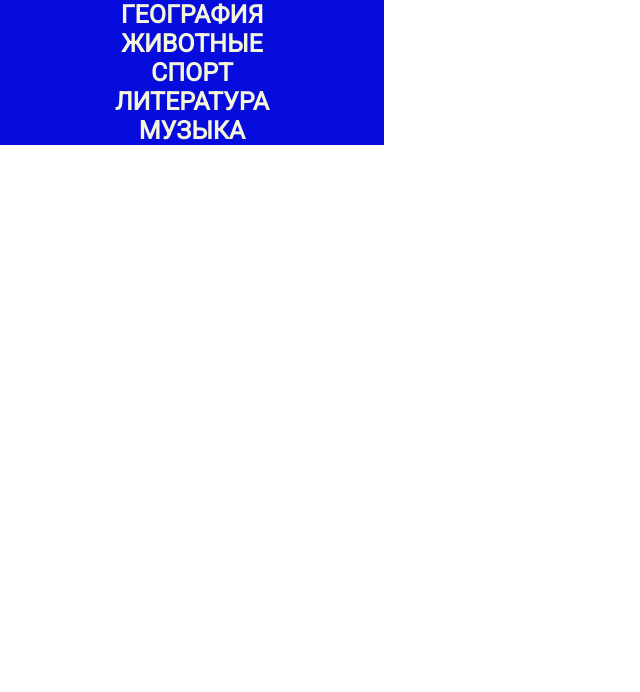
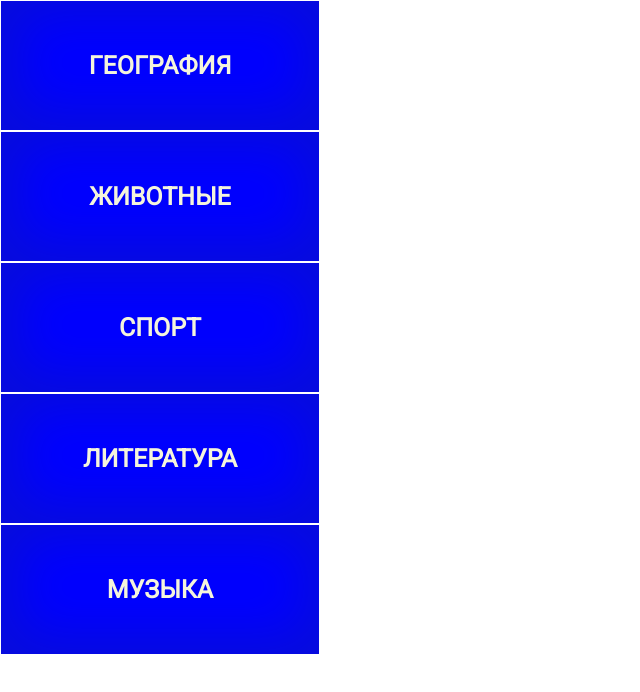
Before and after one commit to MalikaMarselovna/game, a plain HTML site: page index.html in a window 1280 px wide. Shown: the whole page, without its empty margins (0-640 px from the left). Drawn offline with Linux system fonts and the light colour scheme.

Commit message:
1-block is finished

```diff
--- a/css/style.css
+++ b/css/style.css
@@ -121,7 +121,7 @@ textarea {
     flex-wrap: wrap;
 }
 .main_right{
-    width: 30%;
+    width: 25%;
 }
 .card1{
     width: 100%;
@@ -132,6 +132,8 @@ textarea {
     align-items: center;
     background: blue;
     box-shadow: 3px -3px 50px 17px rgba(34, 60, 80, 0.2) inset;
+    border: 1px solid #fff;
+    padding: 50px;
 }
 .category{
     font-size: 25px;
```
